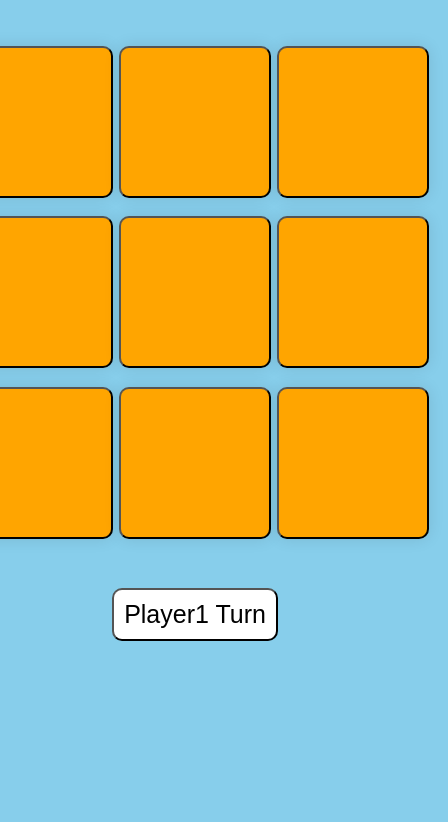
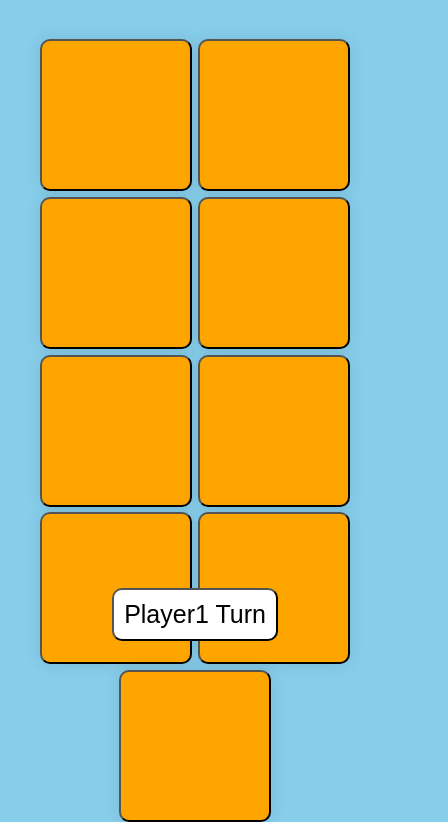
Before and after one commit to keerthipriya03/Tic-Tac-Toe, a plain HTML site: page index.html in a window 390 px wide. Shown: the part 40-862 px from the top of the page, 448 px wide, since content can reach past the window. Drawn offline with Linux system fonts and the light colour scheme.

Commit message:
Update style.css

```diff
--- a/style.css
+++ b/style.css
@@ -72,16 +72,14 @@ body{
 /* For mobile application */
 @media (max-width:480px){
     .container{
-        flex-direction: column;
-    }
-    .box{
+        display:flex;
         grid-template-columns: repeat(3,60px);
         grid-template-rows: repeat(3,60px);
     }
 }
 /* for tablet application */
 @media (max-width:768px){
-    .box{
+    .container{
         grid-template-columns: repeat(3,60px);
         grid-template-rows: repeat(3,60px);
     }
```
